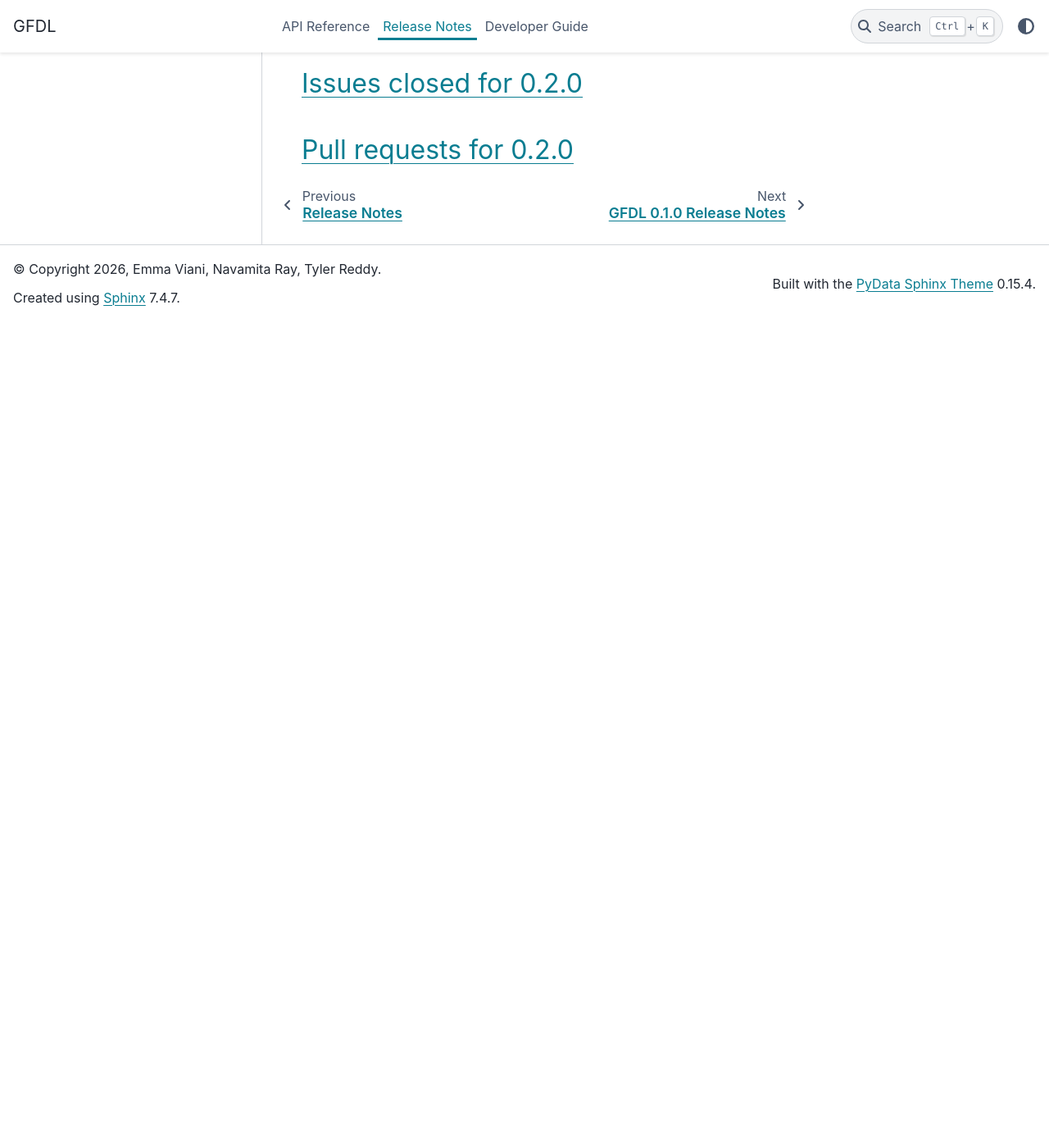
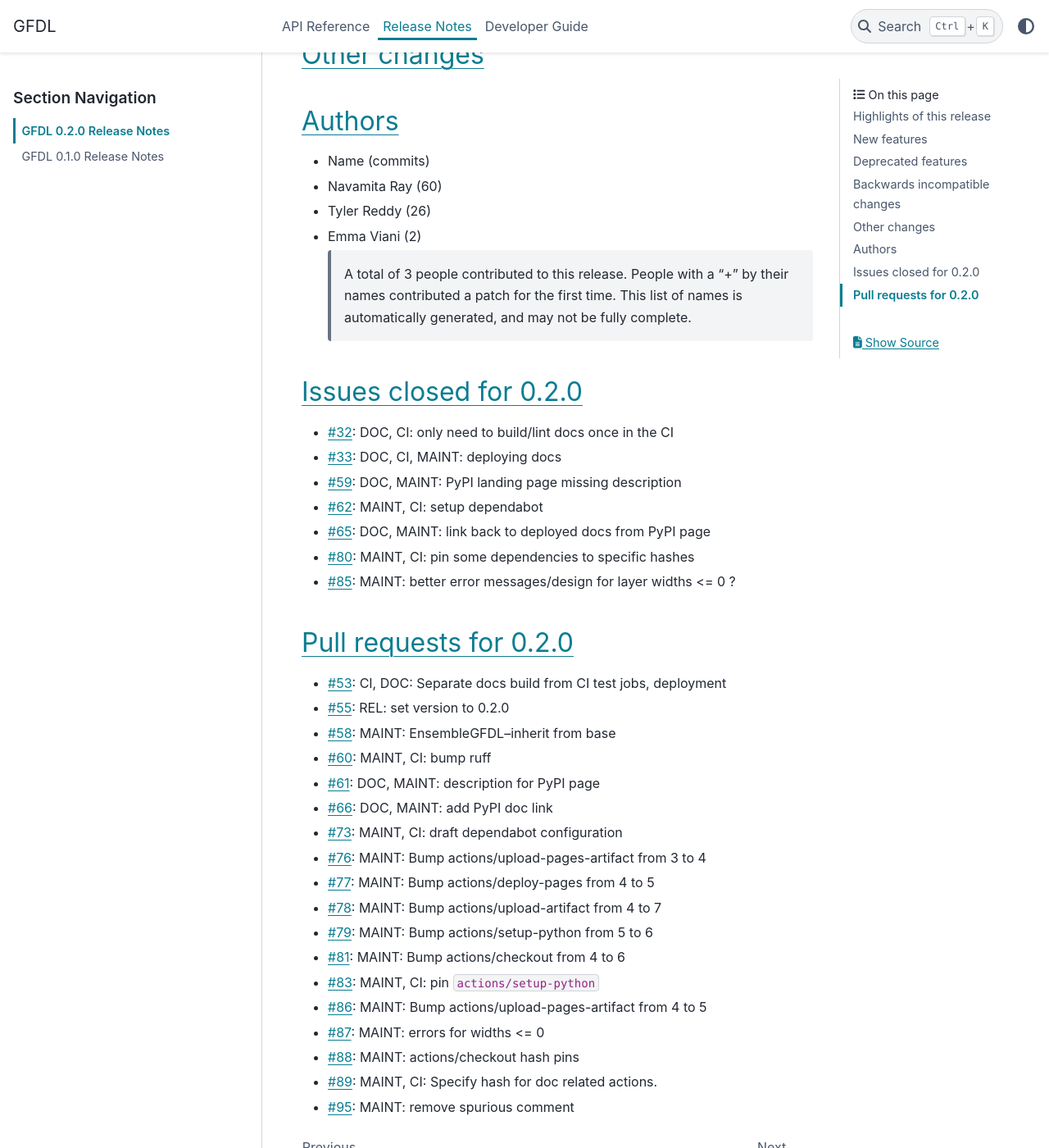
Before and after one commit to lanl/GFDL, a Sphinx documentation site: the page built from docs/source/release/0.2.0-notes.rst, in a window 1280 px wide and 1400 px high, scrolled down 1357 px. Shown: the whole window at 82% size. Built offline with Sphinx 7.4.7 and the PyData theme 0.15.4, drawn with Linux system fonts in a browser that asks for light colours; before the commit the page ends 1749 px from its top, so only the background shows below that; some of the changed text lies outside the part shown.

Commit message:
DOC: update GFDL 0.2.0 release notes
* Update the `gfdl` `0.2.0` release notes, as we
get closer to the release process.

```diff
--- a/docs/source/release/0.2.0-notes.rst
+++ b/docs/source/release/0.2.0-notes.rst
@@ -6,7 +6,7 @@
 
 .. contents::
 
-Gradient free deep learning (GFDL) 0.2.0 is the culmination of X
+Gradient free deep learning (GFDL) 0.2.0 is the culmination of 3
 months of hard work. Our development attention will now shift to
 bug-fix releases on the 0.2.x branch, and on adding new features
 on the main branch.
@@ -18,6 +18,10 @@
 Highlights of this release
 **************************
 
+* We now have public user facing html documentation:
+  https://lanl.github.io/GFDL/
+* All estimators now support the new ``partial_fit`` method, which may
+  be useful for handling design matrices that do not fit into system memory.
 
 
 ************
@@ -44,14 +48,47 @@
 *******
 Authors
 *******
+* Name (commits)
+* Navamita Ray (60)
+* Tyler Reddy (26)
+* Emma Viani (2)
 
+    A total of 3 people contributed to this release.
+    People with a "+" by their names contributed a patch for the first time.
+    This list of names is automatically generated, and may not be fully complete.
 
 
 ************************
 Issues closed for 0.2.0
 ************************
 
+* `#32 <https://github.com/lanl/GFDL/issues/32>`__: DOC, CI: only need to build/lint docs once in the CI
+* `#33 <https://github.com/lanl/GFDL/issues/33>`__: DOC, CI, MAINT: deploying docs
+* `#59 <https://github.com/lanl/GFDL/issues/59>`__: DOC, MAINT: PyPI landing page missing description
+* `#62 <https://github.com/lanl/GFDL/issues/62>`__: MAINT, CI: setup dependabot
+* `#65 <https://github.com/lanl/GFDL/issues/65>`__: DOC, MAINT: link back to deployed docs from PyPI page
+* `#80 <https://github.com/lanl/GFDL/issues/80>`__: MAINT, CI: pin some dependencies to specific hashes
+* `#85 <https://github.com/lanl/GFDL/issues/85>`__: MAINT: better error messages/design for layer widths <= 0 ?
 
 ************************
 Pull requests for 0.2.0
 ************************
+
+* `#53 <https://github.com/lanl/GFDL/pull/53>`__: CI, DOC: Separate docs build from CI test jobs, deployment
+* `#55 <https://github.com/lanl/GFDL/pull/55>`__: REL: set version to 0.2.0
+* `#58 <https://github.com/lanl/GFDL/pull/58>`__: MAINT: EnsembleGFDL--inherit from base
+* `#60 <https://github.com/lanl/GFDL/pull/60>`__: MAINT, CI: bump ruff
+* `#61 <https://github.com/lanl/GFDL/pull/61>`__: DOC, MAINT: description for PyPI page
+* `#66 <https://github.com/lanl/GFDL/pull/66>`__: DOC, MAINT: add PyPI doc link
+* `#73 <https://github.com/lanl/GFDL/pull/73>`__: MAINT, CI: draft dependabot configuration
+* `#76 <https://github.com/lanl/GFDL/pull/76>`__: MAINT: Bump actions/upload-pages-artifact from 3 to 4
+* `#77 <https://github.com/lanl/GFDL/pull/77>`__: MAINT: Bump actions/deploy-pages from 4 to 5
+* `#78 <https://github.com/lanl/GFDL/pull/78>`__: MAINT: Bump actions/upload-artifact from 4 to 7
+* `#79 <https://github.com/lanl/GFDL/pull/79>`__: MAINT: Bump actions/setup-python from 5 to 6
+* `#81 <https://github.com/lanl/GFDL/pull/81>`__: MAINT: Bump actions/checkout from 4 to 6
+* `#83 <https://github.com/lanl/GFDL/pull/83>`__: MAINT, CI: pin ``actions/setup-python``
+* `#86 <https://github.com/lanl/GFDL/pull/86>`__: MAINT: Bump actions/upload-pages-artifact from 4 to 5
+* `#87 <https://github.com/lanl/GFDL/pull/87>`__: MAINT: errors for widths <= 0
+* `#88 <https://github.com/lanl/GFDL/pull/88>`__: MAINT: actions/checkout hash pins
+* `#89 <https://github.com/lanl/GFDL/pull/89>`__: MAINT, CI: Specify hash for doc related actions.
+* `#95 <https://github.com/lanl/GFDL/pull/95>`__: MAINT: remove spurious comment
```
